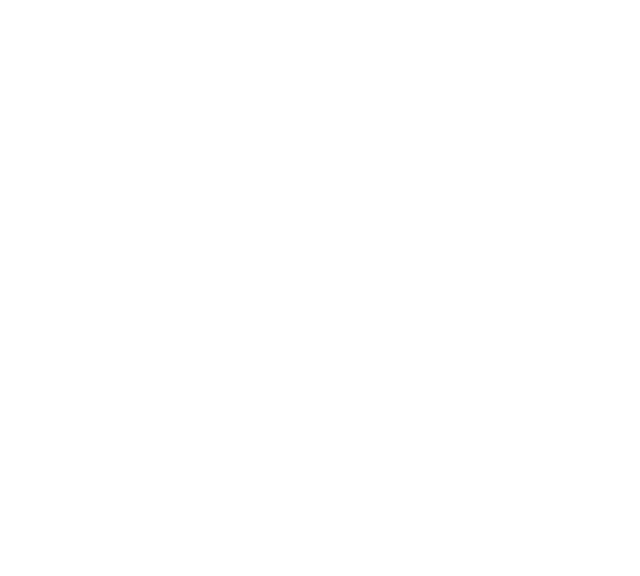
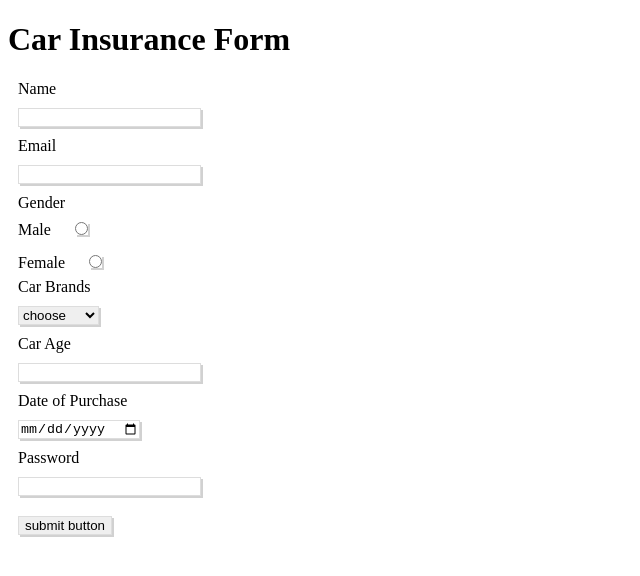
Before and after one commit to acciojob/car-insurance-form-shilpats98, a website: page main.html in a window 1280 px wide. Shown: the whole page, without its empty margins (0-640 px from the left). Drawn offline with Linux system fonts and the light colour scheme.

Commit message:
htmlcode

```diff
--- a/main.html
+++ b/main.html
@@ -8,6 +8,36 @@
 
 <body>
 	<!-- the entire body must be written by student -->
+	<div>
+		<h1>Car Insurance Form</h1>
+		<form action="abc@gmail.com" method="post">
+			<label  class="title"for="name">Name</label><br>
+			<input   class="item" type="text" id="name" required><br>
+			<label class="title" for="email">Email</label><br>
+			<input  class="item" type="text" id="email" required><br>
+			<label class="title"  for="person">Gender</label><br>
+			<label class="title" for="male">Male</label>
+			<input   class="item"type="radio" name="gender" id="male" required><br>
+			<label  class="title" for="female">Female</label>
+			<input  class="item" type="radio" id="female" name="gender" required><br>
+			<label class="title" for="carbrand">Car Brands</label><br>
+			<select name="" id="carbrand"  class="item" required >
+				<option value="choose">choose</option>
+				<option value="bmw">BMW</option>
+				<option value="audi">Audi</option>
+				<option value="mercedez">Mercedez</option>
+
+			</select><br>
+			<label  class="title" for="age">Car Age</label><br>
+			<input  class="item" type="number" id="age" required><br>
+			<label  class="title"  for="date">Date of Purchase</label><br>
+			<input class="item" type="date" id="date" required><br>
+			<label  class="title"  for="password">Password</label><br>
+			<input  class="item" type="password" id="password" required><br>
+
+			<button type="submit"  class="item" required>submit button</button>
+		</form>
+	</div>
     <script type="text/javascript" src="./script.js">
 </script>
 
--- a/styles.css
+++ b/styles.css
@@ -1,2 +1,10 @@
 
 /* Your CSS Code here. */
+.item{
+    margin: 10px;
+    border: 1px solid #ddd;
+    box-shadow: 2px 2px rgb(209, 209, 209);
+}
+.title{
+    margin:10px ;
+}
```
